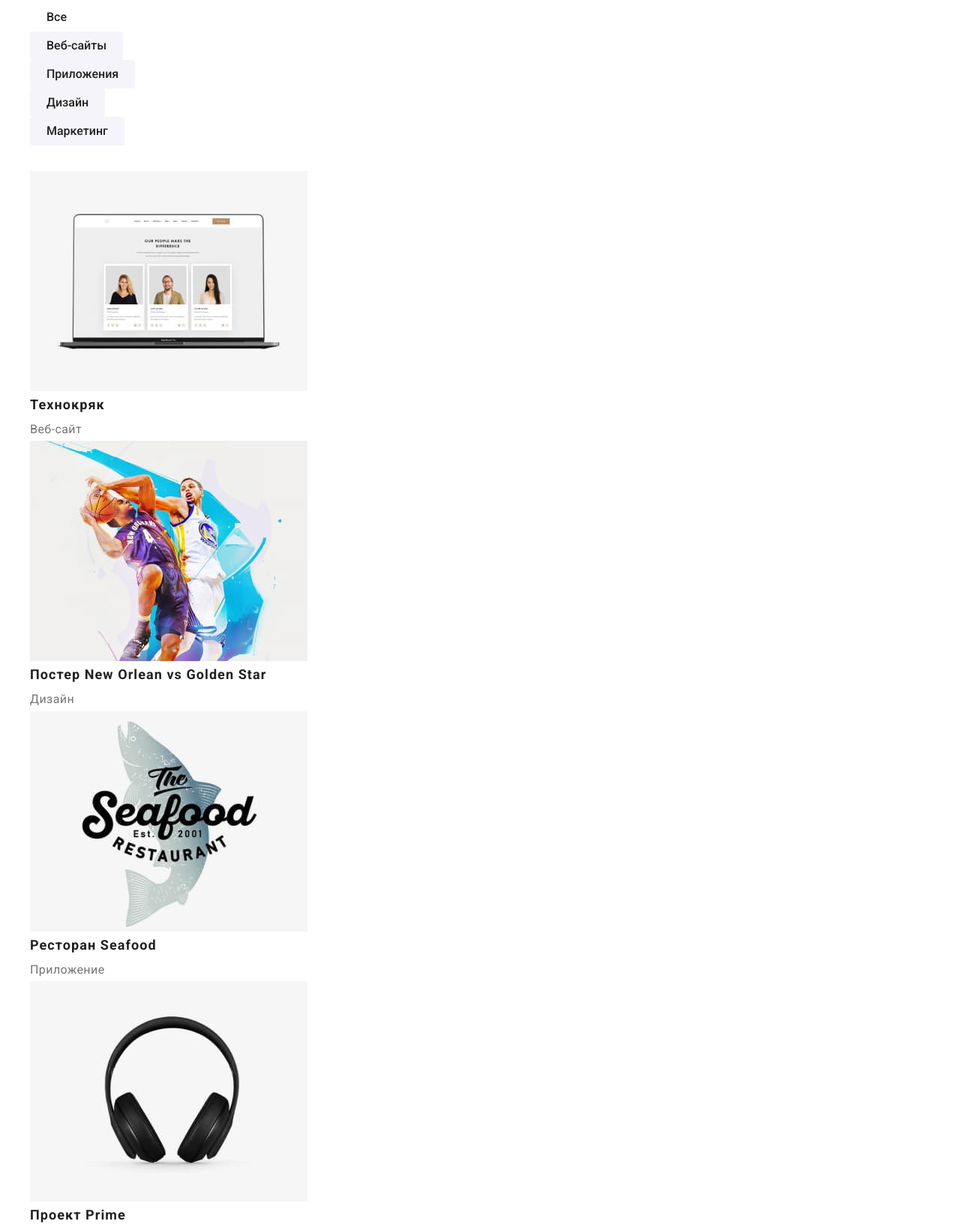
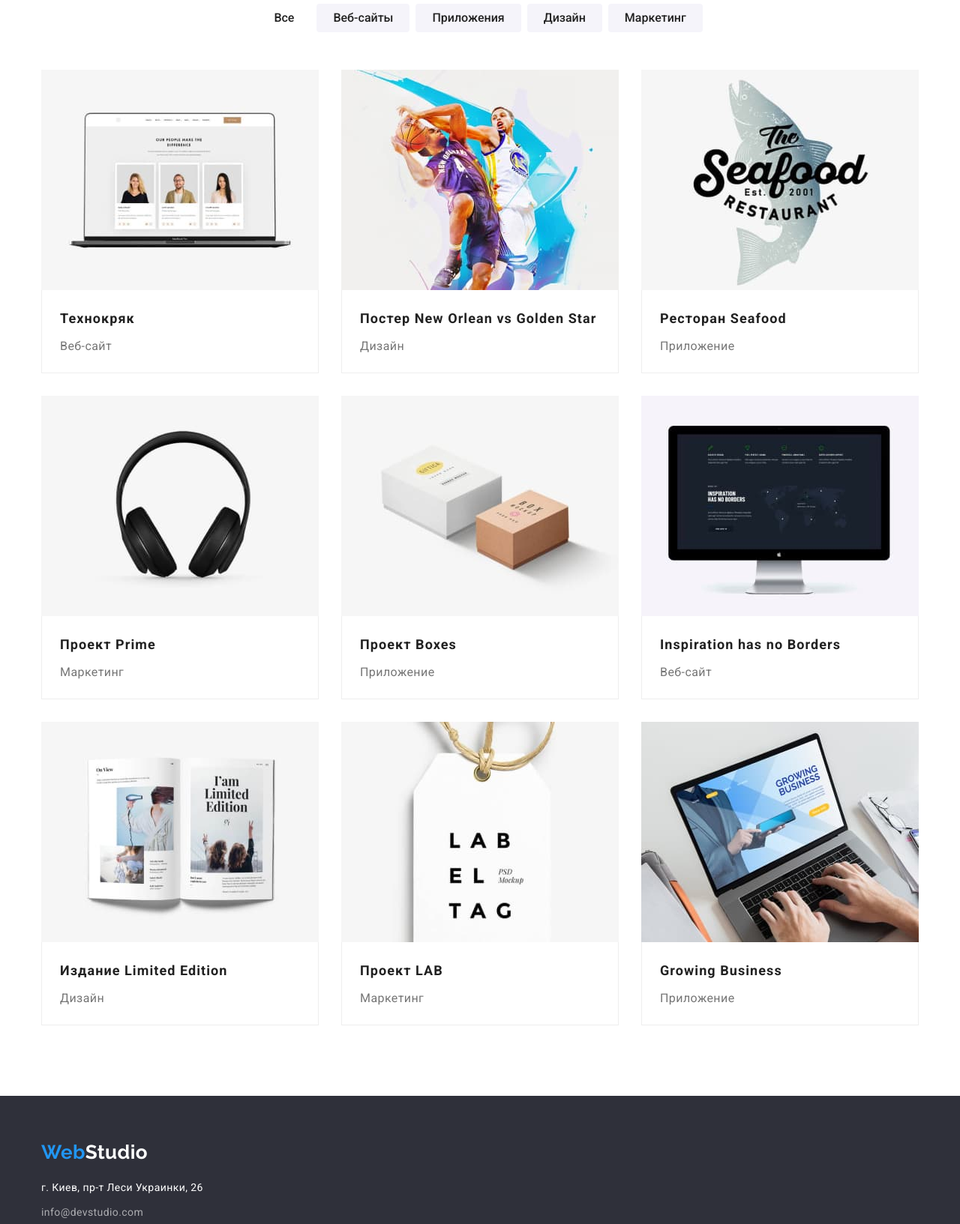
Before and after one commit to Anna-3008/goit-markup-hw-033, a plain HTML site: page portfolio.html in a window 1280 px wide. Shown: the part 170-1803 px from the top of the page at 75% size. Drawn offline with nearby package versions, Linux system fonts and the light colour scheme.

Commit message:
Добавляет разработку макета

```diff
--- a/css/styles.css
+++ b/css/styles.css
@@ -7,14 +7,17 @@
 --primary-white-color: #FFFFFF;
 --logo-color: #000000;
 --footer-contact-color: rgba(255, 255, 255, 0.6);
+--border-color: #ECECEC;
+--portfolio-border-card: #EEEEEE;
 }
 
 html {
 box-sizing: border-box;
 }
 
-::after,
-::before {
+*,
+*::after,
+*::before {
 box-sizing: inherit;
 }
 
@@ -61,7 +64,7 @@ overflow: hidden;
 
 .list {
 list-style: none;
-padding: 0;
+padding-left: 0;
 margin: 0;
 }
 
@@ -75,6 +78,10 @@ color: inherit;
     width: 1200px;
     padding-left: 15px;
     padding-right: 15px;
+}
+
+.page-header {
+border-bottom: 1px solid var(--border-color);
 }
 
 /* Main nav */
@@ -202,6 +209,10 @@ text-align: center;
 
 /* Features */
 
+.feature-section {
+padding-bottom: 0;
+}
+
 .feature-list {
 display: flex;
 }
@@ -222,12 +233,19 @@ text-transform: uppercase;
 }
 
 .feature-text {
-margin-bottom: 0;
 line-height: 1.71;
 color: var(--text-color);
 }
 
 /* Work */
+
+.work-list {
+    display: flex;
+}
+
+.work-list .item:not(:last-child) {
+margin-right: 30px;
+}
 
 /* Team */
 
@@ -235,7 +253,21 @@ color: var(--text-color);
     background-color: var(--bg-color);
 }
 
+.team-list {
+    display: flex;
+}
+
+.team-list .item:not(:last-child) {
+margin-right: 30px;
+}
+
+.team-content {
+padding-top: 30px;
+padding-bottom: 30px;
+}
+
 .team-title {
+margin-bottom: 10px;
 font-weight: 500;
 font-size: 16px;
 line-height: 1.19;
@@ -252,7 +284,13 @@ color: var(--text-color);
 /* Portfolio */
 
 .filtr {
-margin-bottom: 34px;
+display: flex;
+justify-content: center;
+margin-bottom: 50px;
+}
+
+.filtr .item:not(:last-child) {
+margin-right: 8px;
 }
 
 .filtr .link {
@@ -280,7 +318,34 @@ box-shadow: 0px 3px 1px rgba(0, 0, 0, 0.1), 0px 1px 2px rgba(0, 0, 0, 0.08), 0px
 background-color: var(--accent-color);
 }
 
+.portfolio-list {
+display: flex;
+flex-wrap: wrap;
+}
+
+.portfolio-list .item {
+width: 370px;
+margin-right: 30px;
+margin-bottom: 30px;
+}
+
+.portfolio-list .item:nth-child(3n) {
+margin-right: 0;
+}
+
+.portfolio-list .item:nth-last-child(-n+3) {
+margin-bottom: 0;
+}
+
+.portfolio-content {
+border-left: 1px solid var(--portfolio-border-card);
+border-bottom: 1px solid var(--portfolio-border-card);
+border-right: 1px solid var(--portfolio-border-card);
+padding: 20px 24px;
+}
+
 .portfolio-title {
+margin-bottom: 4px;
 font-size: 18px;
 line-height: 2;
 letter-spacing: 0.06em;
@@ -301,8 +366,17 @@ padding-bottom: 60px;
 background-color: var(--hero-bg-color);
 }
 
+.logo-element {
+display: block;
+margin-bottom: 20px;
+}
+
 .logo-footer {
 color: var(--primary-white-color);
+}
+
+.address-list .item:not(:last-child) {
+margin-bottom: 9px;
 }
 
 .address {
--- a/portfolio.html
+++ b/portfolio.html
@@ -16,7 +16,7 @@
 <body>
 
     <!-- Шапка сайта -->
-    <header>
+    <header class="page-header">
         <div class="container main-nav">
             <nav class="main-nav">
                 <a class="logo link" href="./index.html">Web<span class="logo-header">Studio</span></a>
@@ -39,59 +39,77 @@
 
                 <!-- Фильтр -->
                 <ul class="filtr list">
-                    <li><button class="link btn-current" type="button">Все</button></li>
-                    <li><button class="link" type="button">Веб-сайты</button></li>
-                    <li><button class="link" type="button">Приложения</button></li>
-                    <li><button class="link" type="button">Дизайн</button></li>
-                    <li><button class="link" type="button">Маркетинг</button></li>
+                    <li class="item"><button class="link btn-current" type="button">Все</button></li>
+                    <li class="item"><button class="link" type="button">Веб-сайты</button></li>
+                    <li class="item"><button class="link" type="button">Приложения</button></li>
+                    <li class="item"><button class="link" type="button">Дизайн</button></li>
+                    <li class="item"><button class="link" type="button">Маркетинг</button></li>
                 </ul>
 
                 <!-- Портфолио -->
-                <ul class="list">
-                    <li><a class="link" href="./portfolio.html">
+                <ul class="portfolio-list list">
+                    <li class="item"><a class="link" href="./portfolio.html">
                             <img src="./images/img5.jpg" alt="Веб-сайт" width="370" height="294">
+                            <div class="portfolio-content">
                                 <h2 class="portfolio-title">Технокряк</h2>
                                 <p class="portfolio-text">Веб-сайт</p>
+                            </div>
                         </a></li>
-                    <li><a class="link" href="./portfolio.html">
+                    <li class="item"><a class="link" href="./portfolio.html">
                             <img src="./images/img6.jpg" alt="Дизайн" width="370" height="294">
+                            <div class="portfolio-content">
                                 <h2 class="portfolio-title">Постер New Orlean vs Golden Star</h2>
                                 <p class="portfolio-text">Дизайн</p>
+                            </div>
                         </a></li>
-                    <li><a class="link" href="./portfolio.html">
+                    <li class="item"><a class="link" href="./portfolio.html">
                             <img src="./images/img7.jpg" alt="Приложение" width="370" height="294">
+                            <div class="portfolio-content">
                                 <h2 class="portfolio-title">Ресторан Seafood</h2>
                                 <p class="portfolio-text">Приложение</p>
+                            </div>
                         </a></li>
-                    <li><a class="link" href="./portfolio.html">
+                    <li class="item"><a class="link" href="./portfolio.html">
                             <img src="./images/img8.jpg" alt="Маркетинг" width="370" height="294">
+                            <div class="portfolio-content">
                                 <h2 class="portfolio-title">Проект Prime</h2>
                                 <p class="portfolio-text">Маркетинг</p>
+                            </div>
                         </a></li>
-                    <li><a class="link" href="./portfolio.html">
+                    <li class="item"><a class="link" href="./portfolio.html">
                             <img src="./images/img9.jpg" alt="Приложение" width="370" height="294">
+                            <div class="portfolio-content">
                                 <h2 class="portfolio-title">Проект Boxes</h2>
                                 <p class="portfolio-text">Приложение</p>
+                            </div>
                         </a></li>
-                    <li><a class="link" href="./portfolio.html">
+                    <li class="item"><a class="link" href="./portfolio.html">
                             <img src="./images/img10.jpg" alt="Веб-сайт" width="370" height="294">
+                            <div class="portfolio-content">
                                 <h2 class="portfolio-title">Inspiration has no Borders</h2>
                                 <p class="portfolio-text">Веб-сайт</p>
+                            </div>
                         </a></li>
-                    <li><a class="link" href="./portfolio.html">
+                    <li class="item"><a class="link" href="./portfolio.html">
                             <img src="./images/img11.jpg" alt="Дизайн" width="370" height="294">
+                            <div class="portfolio-content">
                                 <h2 class="portfolio-title">Издание Limited Edition</h2>
                                 <p class="portfolio-text">Дизайн</p>
+                            </div>
                         </a></li>
-                    <li><a class="link" href="./portfolio.html">
+                    <li class="item"><a class="link" href="./portfolio.html">
                             <img src="./images/img12.jpg" alt="Маркетинг" width="370" height="294">
+                            <div class="portfolio-content">
                                 <h2 class="portfolio-title">Проект LAB</h2>
                                 <p class="portfolio-text">Маркетинг</p>
+                            </div>
                         </a></li>
-                    <li><a class="link" href="./portfolio.html">
+                    <li class="item"><a class="link" href="./portfolio.html">
                             <img src="./images/img13.jpg" alt="Приложение" width="370" height="294">
+                            <div class="portfolio-content">
                                 <h2 class="portfolio-title">Growing Business</h2>
                                 <p class="portfolio-text">Приложение</p>
+                            </div>
                         </a></li>
                 </ul>
             </div>
@@ -101,13 +119,13 @@
     <!-- Подвал -->
     <footer class="footer">
         <div class="container">
-            <a class="logo link" href="./index.html">Web<span class="logo-footer">Studio</span></a>
+            <a class="logo link logo-element" href="./index.html">Web<span class="logo-footer">Studio</span></a>
             <address>
-                <ul>
-                    <li class="list"><a class="address link" href="https://goo.gl/maps/piqngm7oDQpEDh6u6" target="_blank"
+                <ul class="address-list list">
+                    <li class="item"><a class="address link" href="https://goo.gl/maps/piqngm7oDQpEDh6u6" target="_blank"
                             rel="noopener nofollow noreferrer">г. Киев, пр-т Леси Украинки, 26</a></li>
-                    <li class="list"><a class="contact link" href="mailto:info@devstudio.com">info@devstudio.com</a></li>
-                    <li class="list"><a class="contact link" href="tel:+380961111111">+38 096 111 11 11</a></li>
+                    <li class="item"><a class="contact link" href="mailto:info@devstudio.com">info@devstudio.com</a></li>
+                    <li class="item"><a class="contact link" href="tel:+380961111111">+38 096 111 11 11</a></li>
                 </ul>
             </address>
         </div>
```
Also changed, not shown: index.html (+24 -16 lines). Lines whose indentation alone changed are shown as unchanged.
